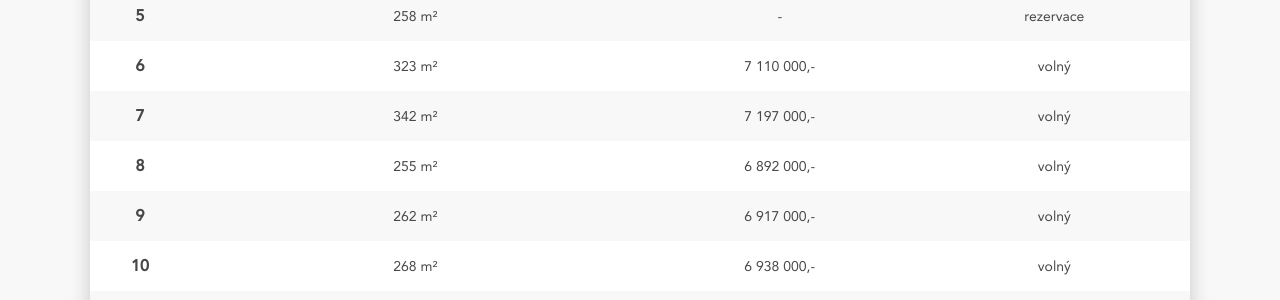
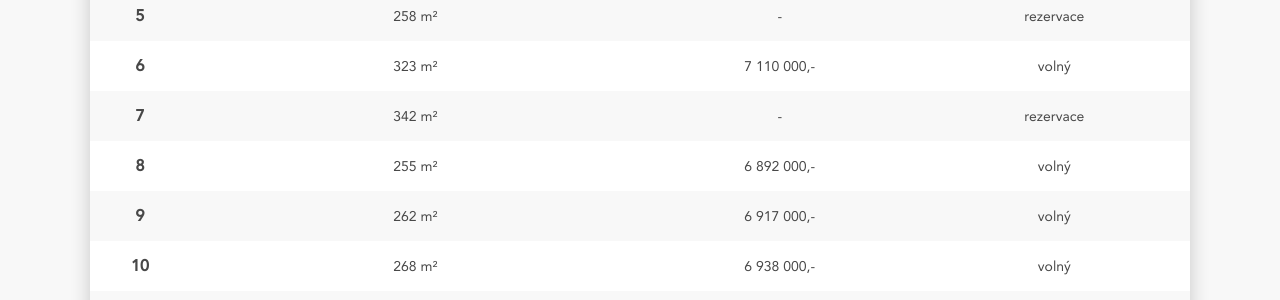
Before and after one commit to StyvekDrtic/bydleniVratkov, a Jekyll site: the page built from ceny.html, in a window 1280 px wide. Shown: the part 699-999 px from the top of the page. Built offline with Jekyll 4.4.1, drawn with Linux system fonts in a browser that asks for light colours.

Commit message:
7 rezervace

```diff
--- a/_includes/tabulka.html
+++ b/_includes/tabulka.html
@@ -55,8 +55,10 @@
     <tr>
       <th>7</th>
       <td>342</td>
-      <td>7 197 000,-</td>
-      <td>volný</td>
+      <!-- <td>7 197 000,-</td>
+      <td>volný</td> -->
+      <td>-</td>
+      <td>rezervace</td>
     </tr>
 
     <tr>
```
Also changed, not shown: 1 other file.
